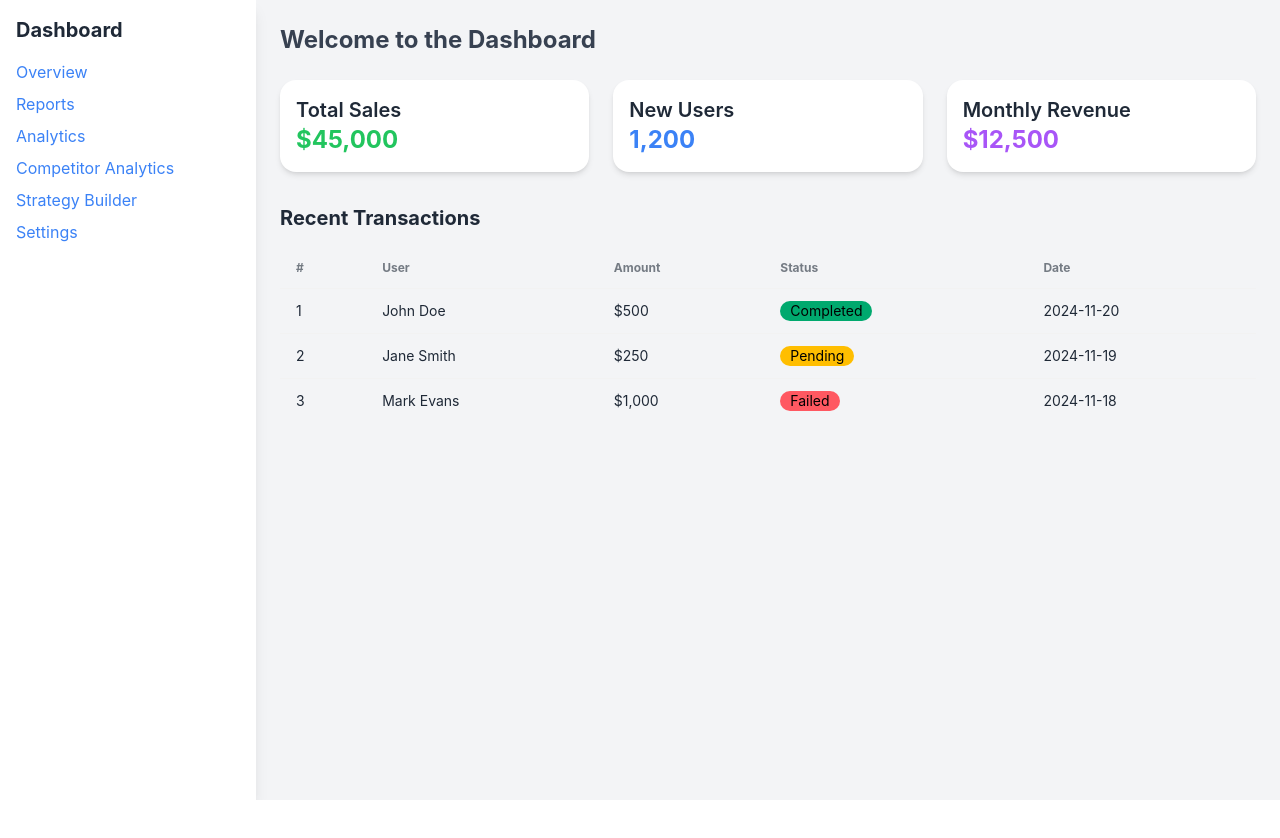
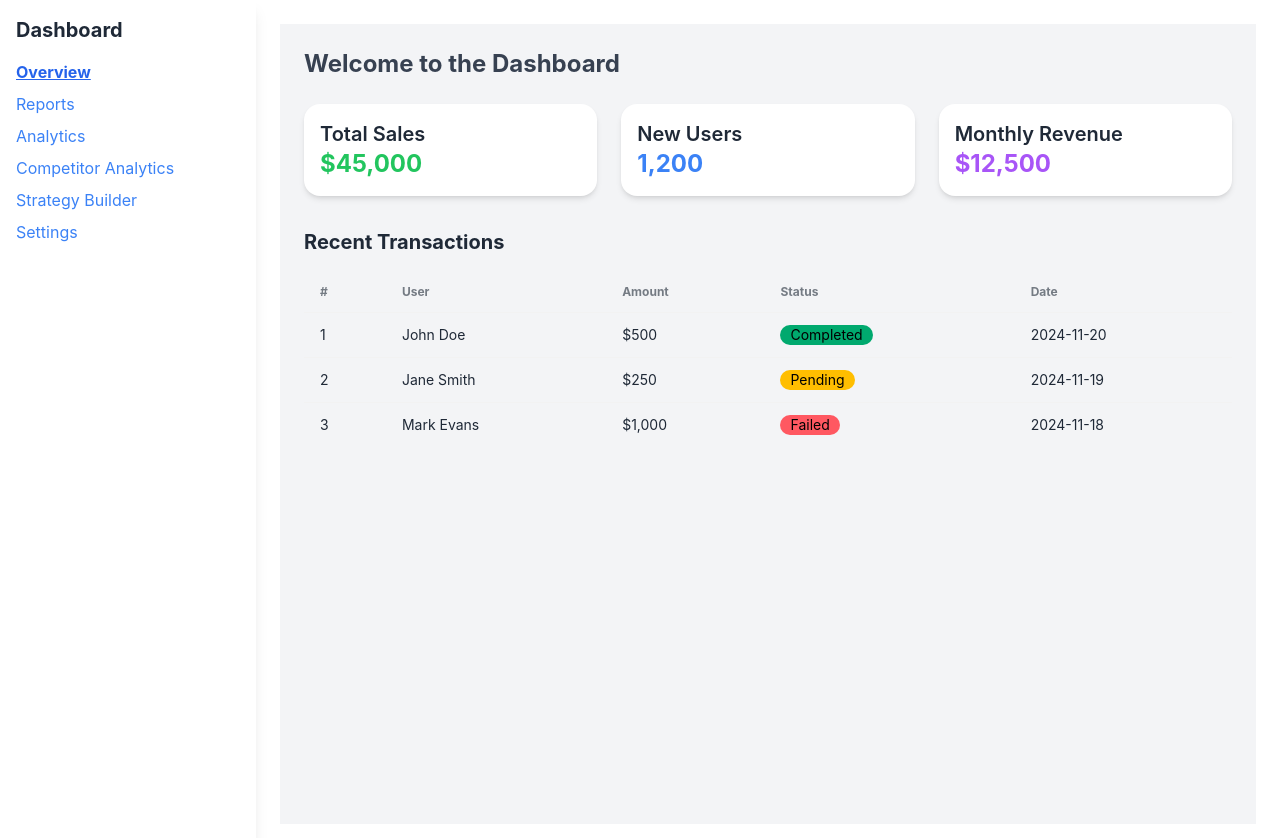
Before and after one commit to ottojoash/ai-marketing-system, a React (Create React App) app: page /dashboard in a window 1280 px wide. Shown: the top 838 px of the page. Before the commit the page ends 800 px from the top, so only its background shows below. Built offline with nearby package versions, Linux system fonts and the light colour scheme.

Commit message:
dashboard navigation

```diff
--- a/src/App.js
+++ b/src/App.js
@@ -2,14 +2,45 @@ import React from "react";
 import { BrowserRouter as Router, Routes, Route } from "react-router-dom";
 import Login from "./pages/Login";
 import Signup from "./pages/Signup";
+import Sidebar from "./components/Shared/SideBar";
 import Dashboard from "./components/Dashboard/Dashboard";
+// import Overview from "./components/Pages/Overview";
+// import Reports from "./components/Pages/Reports";
+import Analytics from "./components/Analytics/Analytics";
+import CompetitorAnalytics from "./components/CompetitorAnalysis/CompetitorAnalysis";
+import StrategyBuilder from "./components/StrategyBuilder/StrategyBuilder";
+import Settings from "./pages/Settings";
 
 const App = () => (
   <Router>
     <Routes>
+      {/* Public Routes */}
       <Route path="/" element={<Login />} />
       <Route path="/signup" element={<Signup />} />
-      <Route path="/dashboard" element={<Dashboard />} />
+
+      {/* Protected Dashboard Layout */}
+      <Route
+        path="/dashboard/*"
+        element={
+          <div className="flex min-h-screen">
+            {/* Sidebar */}
+            <Sidebar />
+
+            {/* Main Content Area */}
+            <div className="flex-1 p-6">
+              <Routes>
+                <Route path="/" element={<Dashboard />} />
+                {/* <Route path="/overview" element={<Overview />} /> */}
+                {/* <Route path="/reports" element={<Reports />} /> */}
+                <Route path="/analytics" element={<Analytics />} />
+                <Route path="/competitor-analytics" element={<CompetitorAnalytics />} />
+                <Route path="/strategy-builder" element={<StrategyBuilder />} />
+                <Route path="/settings" element={<Settings />} />
+              </Routes>
+            </div>
+          </div>
+        }
+      />
     </Routes>
   </Router>
 );
--- a/src/components/Dashboard/Dashboard.js
+++ b/src/components/Dashboard/Dashboard.js
@@ -1,11 +1,11 @@
 import React from "react";
-import Sidebar from "../Shared/SideBar";
+// import Sidebar from "../Shared/Sidebar";
 
 const Dashboard = () => {
   return (
     <div className="flex min-h-screen bg-gray-100">
       {/* Sidebar */}
-      <Sidebar/>
+      {/* <Sidebar/> */}
 
       {/* Main Content */}
       <main className="flex-1 p-4 md:p-6">
--- a/src/components/Shared/SideBar.js
+++ b/src/components/Shared/SideBar.js
@@ -1,8 +1,7 @@
 import React from "react";
 import { NavLink } from "react-router-dom";
 
-const Sidebar = () => {
-  return (
+const Sidebar = () => (
   <aside className="w-64 bg-white shadow-lg hidden md:block">
     <div className="p-4">
       <h2 className="text-xl font-bold mb-4">Dashboard</h2>
@@ -10,11 +9,9 @@ const Sidebar = () => {
         <ul>
           <li className="mb-2">
             <NavLink
-                to="/overview"
+              to="/dashboard"
               className={({ isActive }) =>
-                  isActive
-                    ? "text-blue-600 font-bold underline"
-                    : "text-blue-500 hover:underline"
+                isActive ? "text-blue-600 font-bold underline" : "text-blue-500 hover:underline"
               }
             >
               Overview
@@ -22,11 +19,9 @@ const Sidebar = () => {
           </li>
           <li className="mb-2">
             <NavLink
-                to="/reports"
+              to="/dashboard/reports"
               className={({ isActive }) =>
-                  isActive
-                    ? "text-blue-600 font-bold underline"
-                    : "text-blue-500 hover:underline"
+                isActive ? "text-blue-600 font-bold underline" : "text-blue-500 hover:underline"
               }
             >
               Reports
@@ -34,11 +29,9 @@ const Sidebar = () => {
           </li>
           <li className="mb-2">
             <NavLink
-                to="/analytics"
+              to="/dashboard/analytics"
               className={({ isActive }) =>
-                  isActive
-                    ? "text-blue-600 font-bold underline"
-                    : "text-blue-500 hover:underline"
+                isActive ? "text-blue-600 font-bold underline" : "text-blue-500 hover:underline"
               }
             >
               Analytics
@@ -46,11 +39,9 @@ const Sidebar = () => {
           </li>
           <li className="mb-2">
             <NavLink
-                to="/competitor-analytics"
+              to="/dashboard/competitor-analytics"
               className={({ isActive }) =>
-                  isActive
-                    ? "text-blue-600 font-bold underline"
-                    : "text-blue-500 hover:underline"
+                isActive ? "text-blue-600 font-bold underline" : "text-blue-500 hover:underline"
               }
             >
               Competitor Analytics
@@ -58,11 +49,9 @@ const Sidebar = () => {
           </li>
           <li className="mb-2">
             <NavLink
-                to="/strategy-builder"
+              to="/dashboard/strategy-builder"
               className={({ isActive }) =>
-                  isActive
-                    ? "text-blue-600 font-bold underline"
-                    : "text-blue-500 hover:underline"
+                isActive ? "text-blue-600 font-bold underline" : "text-blue-500 hover:underline"
               }
             >
               Strategy Builder
@@ -70,11 +59,9 @@ const Sidebar = () => {
           </li>
           <li className="mb-2">
             <NavLink
-                to="/settings"
+              to="/dashboard/settings"
               className={({ isActive }) =>
-                  isActive
-                    ? "text-blue-600 font-bold underline"
-                    : "text-blue-500 hover:underline"
+                isActive ? "text-blue-600 font-bold underline" : "text-blue-500 hover:underline"
               }
             >
               Settings
@@ -85,6 +72,5 @@ const Sidebar = () => {
     </div>
   </aside>
 );
-};
 
 export default Sidebar;
```
Lines whose indentation alone changed are shown as unchanged.
